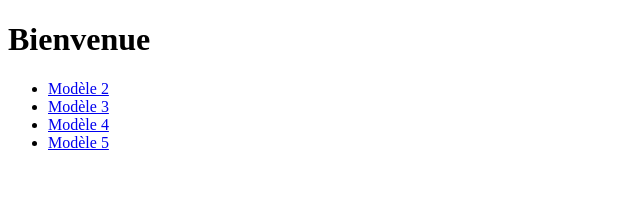
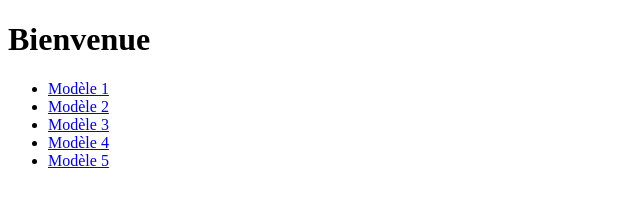
Before and after one commit to Pierregb1/crepsite, a plain HTML site: page index.html in a window 1280 px wide. Shown: the full height of the page, 0-640 px from the left. Drawn offline with Linux system fonts and the light colour scheme.

Commit message:
Update index.html

```diff
--- a/index.html
+++ b/index.html
@@ -5,6 +5,7 @@
 <body>
     <h1>Bienvenue</h1>
     <ul>
+        <li><a href="modele1.html">Modèle 1</a></li>
         <li><a href="modele2.html">Modèle 2</a></li>
         <li><a href="modele3.html">Modèle 3</a></li>
         <li><a href="modele4.html">Modèle 4</a></li>
```
